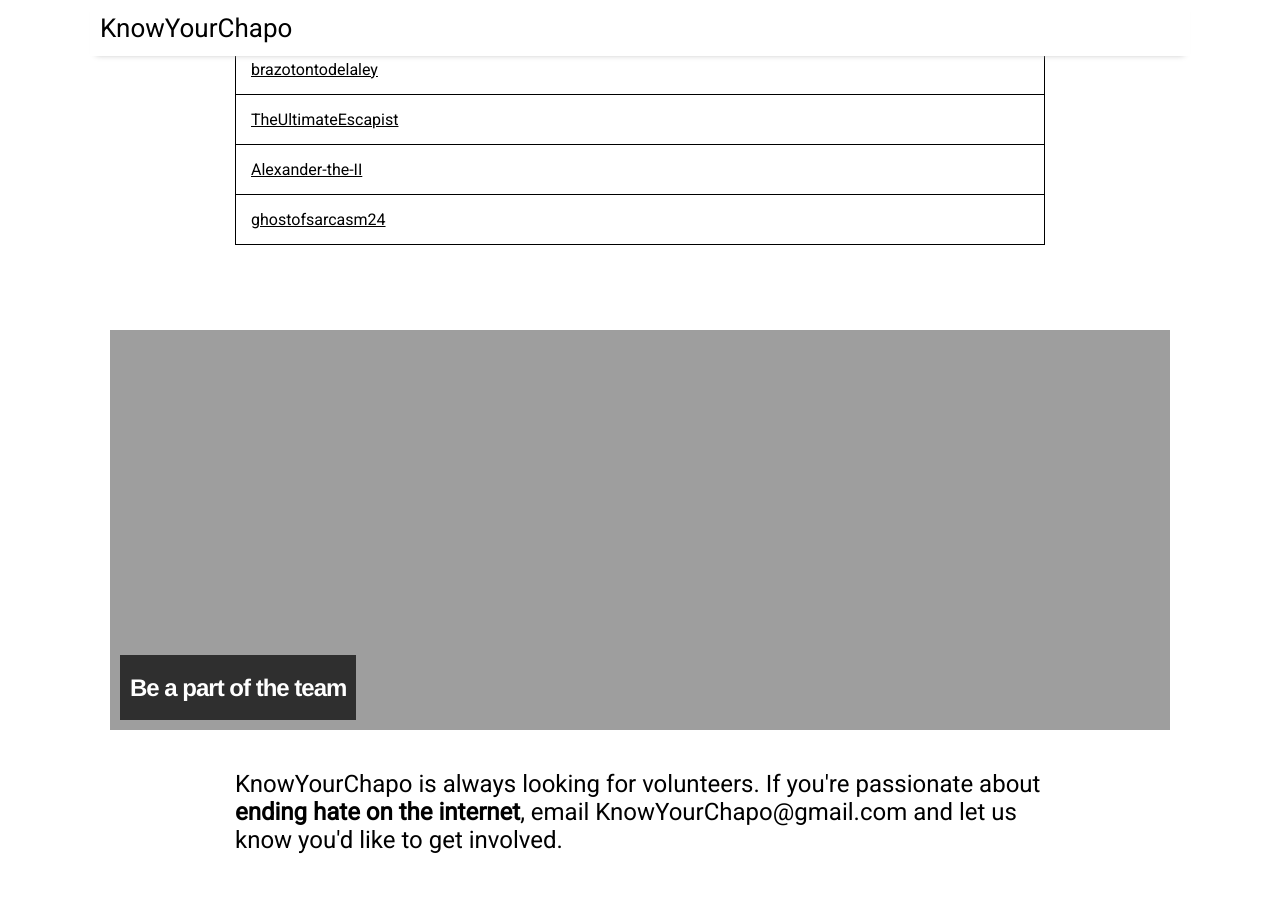
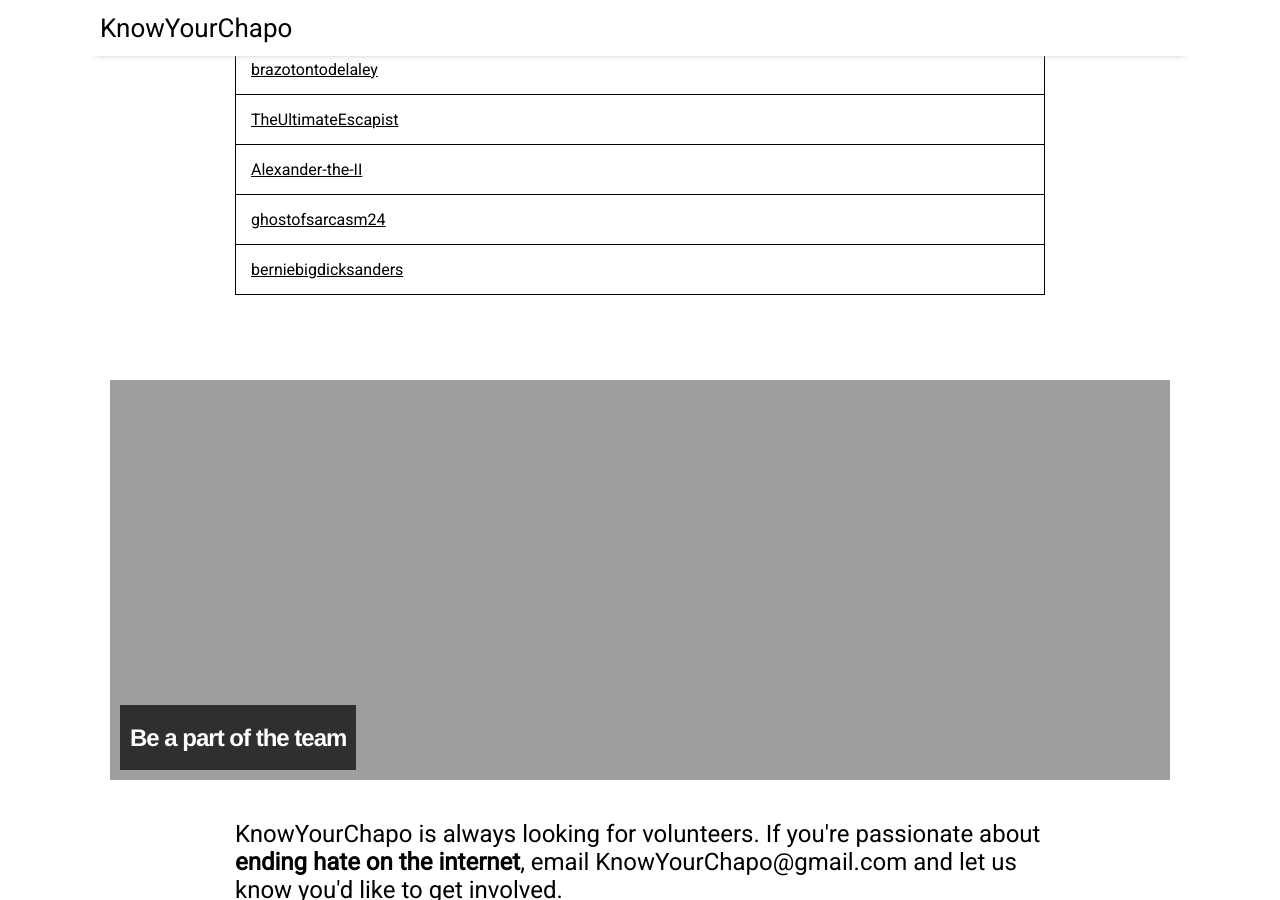
Before and after one commit to KnowYourChapo/KnowYourChapo.github.io, a Jekyll site: the page built from index.md, in a window 1280 px wide and 900 px high, scrolled down 4053 px. Built offline with Jekyll 4.4.1, drawn with Linux system fonts in a browser that asks for light colours; nearby versions of some CDN libraries; the list of posts is cut into pages by our own code.

Commit message:
new posters

```diff
--- a/_data/chapolist.json
+++ b/_data/chapolist.json
@@ -247,6 +247,10 @@
         {
             "name": "ghostofsarcasm24",
             "notes": ""
+        },
+        {
+            "name": "berniebigdicksanders",
+            "notes": ""
         }
     ]
 }
```
